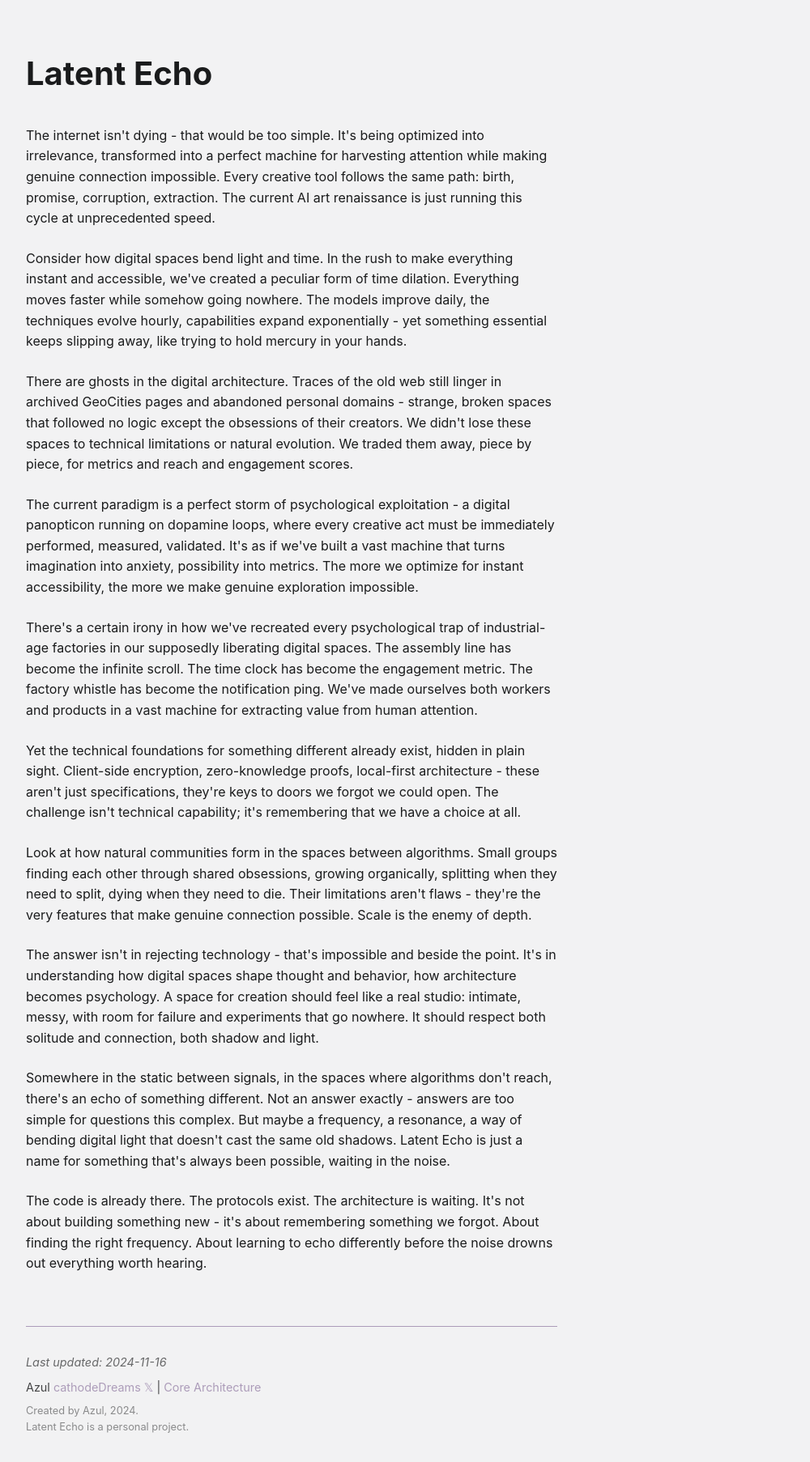
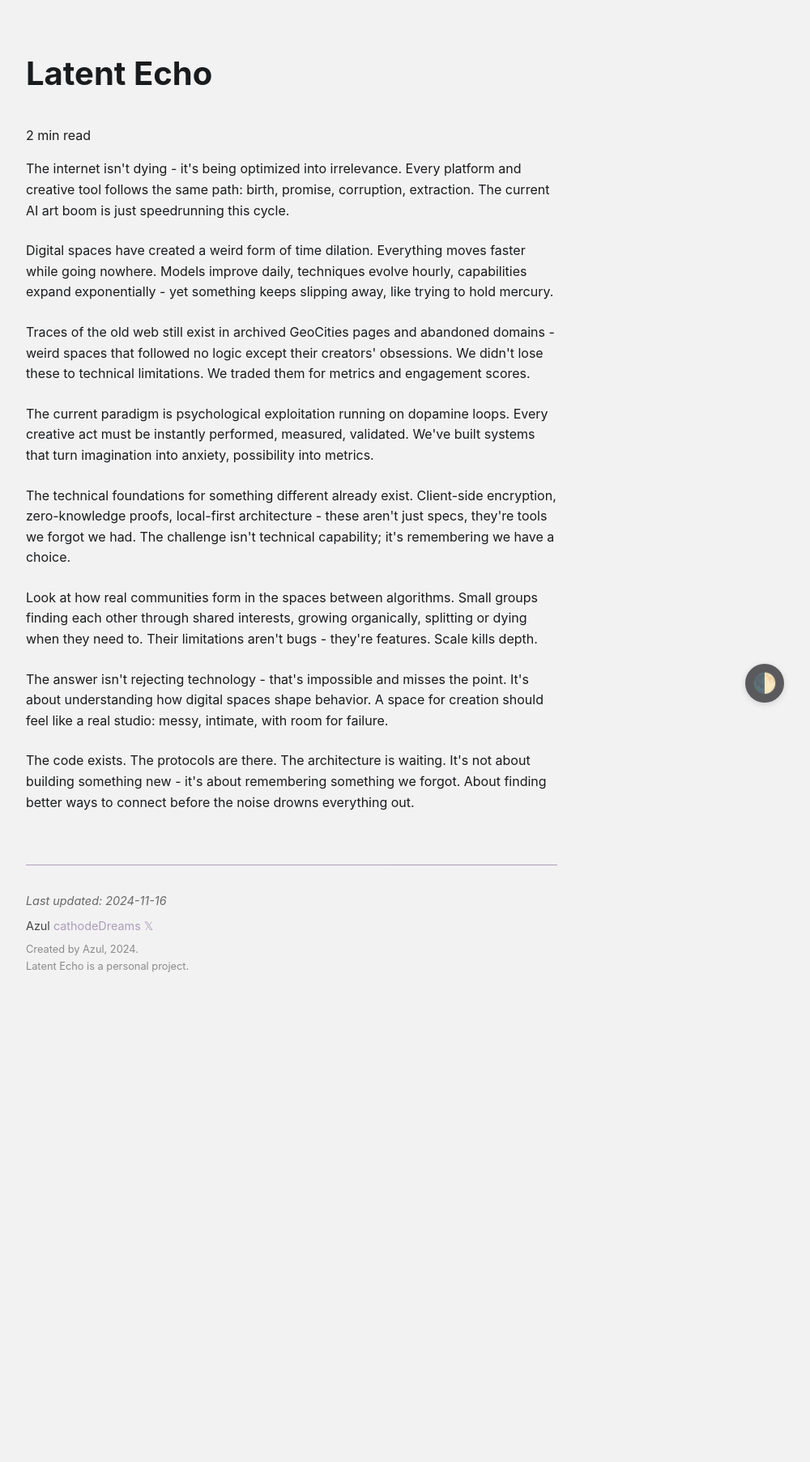
Before and after one commit to cathodeDreams/latent-echo, a Jekyll site: the page index.html, which Jekyll copies as it is, in a window 1280 px wide. Shown: the whole page at 81% size, without its empty margins (280-1280 px from the left). Built offline with Jekyll 4.4.1, drawn with Linux system fonts in a browser that asks for light colours; after the commit the page ends 1236 px from its top, so only the background shows below that.

Commit message:
git commit -m "refactor: streamline content and improve theme functionality
- Simplify and humanize main content
- Add dark/light mode toggle with persistence
- Implement Necrotic Bloom color system
- Add reading time calculation
- Clean up footer structure and attribution
- Fix theme toggle visibility and styling
- Ensure proper script loading

Technical:
- Add CSS custom properties for theming
- Implement localStorage for theme persistence
- Add responsive design improvements
- Fix button positioning and z-index
- Clean up file structure"

```diff
--- a/css/style.css
+++ b/css/style.css
@@ -61,13 +61,34 @@ a:hover {
     height: 3rem;
     cursor: pointer;
     opacity: 0.7;
-    transition: opacity 0.2s ease;
+    transition: all 0.2s ease;
     box-shadow: 0 2px 8px rgba(0, 0, 0, 0.2);
     z-index: 100;
+    display: flex;
+    align-items: center;
+    justify-content: center;
+    font-size: 1.5rem;
+    padding: 0;
 }
 
 .theme-toggle:hover {
     opacity: 1;
+    transform: scale(1.1);
+}
+
+.theme-toggle:focus {
+    outline: 2px solid var(--link-color);
+    outline-offset: 2px;
+    opacity: 1;
+}
+
+@media (max-width: 768px) {
+    .theme-toggle {
+        bottom: 1rem;
+        right: 1rem;
+        width: 2.5rem;
+        height: 2.5rem;
+    }
 }
 
 footer {
--- a/index.html
+++ b/index.html
@@ -15,43 +15,35 @@
     <main>
         <article class="manifesto">
             <p>
-                The internet isn't dying - that would be too simple. It's being optimized into irrelevance, transformed into a perfect machine for harvesting attention while making genuine connection impossible. Every creative tool follows the same path: birth, promise, corruption, extraction. The current AI art renaissance is just running this cycle at unprecedented speed.
+                The internet isn't dying - it's being optimized into irrelevance. Every platform and creative tool follows the same path: birth, promise, corruption, extraction. The current AI art boom is just speedrunning this cycle.
             </p>
 
             <p>
-                Consider how digital spaces bend light and time. In the rush to make everything instant and accessible, we've created a peculiar form of time dilation. Everything moves faster while somehow going nowhere. The models improve daily, the techniques evolve hourly, capabilities expand exponentially - yet something essential keeps slipping away, like trying to hold mercury in your hands.
+                Digital spaces have created a weird form of time dilation. Everything moves faster while going nowhere. Models improve daily, techniques evolve hourly, capabilities expand exponentially - yet something keeps slipping away, like trying to hold mercury.
             </p>
 
             <p>
-                There are ghosts in the digital architecture. Traces of the old web still linger in archived GeoCities pages and abandoned personal domains - strange, broken spaces that followed no logic except the obsessions of their creators. We didn't lose these spaces to technical limitations or natural evolution. We traded them away, piece by piece, for metrics and reach and engagement scores.
+                Traces of the old web still exist in archived GeoCities pages and abandoned domains - weird spaces that followed no logic except their creators' obsessions. We didn't lose these to technical limitations. We traded them for metrics and engagement scores.
             </p>
 
             <p>
-                The current paradigm is a perfect storm of psychological exploitation - a digital panopticon running on dopamine loops, where every creative act must be immediately performed, measured, validated. It's as if we've built a vast machine that turns imagination into anxiety, possibility into metrics. The more we optimize for instant accessibility, the more we make genuine exploration impossible.
+                The current paradigm is psychological exploitation running on dopamine loops. Every creative act must be instantly performed, measured, validated. We've built systems that turn imagination into anxiety, possibility into metrics.
             </p>
 
             <p>
-                There's a certain irony in how we've recreated every psychological trap of industrial-age factories in our supposedly liberating digital spaces. The assembly line has become the infinite scroll. The time clock has become the engagement metric. The factory whistle has become the notification ping. We've made ourselves both workers and products in a vast machine for extracting value from human attention.
+                The technical foundations for something different already exist. Client-side encryption, zero-knowledge proofs, local-first architecture - these aren't just specs, they're tools we forgot we had. The challenge isn't technical capability; it's remembering we have a choice.
             </p>
 
             <p>
-                Yet the technical foundations for something different already exist, hidden in plain sight. Client-side encryption, zero-knowledge proofs, local-first architecture - these aren't just specifications, they're keys to doors we forgot we could open. The challenge isn't technical capability; it's remembering that we have a choice at all.
+                Look at how real communities form in the spaces between algorithms. Small groups finding each other through shared interests, growing organically, splitting or dying when they need to. Their limitations aren't bugs - they're features. Scale kills depth.
             </p>
 
             <p>
-                Look at how natural communities form in the spaces between algorithms. Small groups finding each other through shared obsessions, growing organically, splitting when they need to split, dying when they need to die. Their limitations aren't flaws - they're the very features that make genuine connection possible. Scale is the enemy of depth.
+                The answer isn't rejecting technology - that's impossible and misses the point. It's about understanding how digital spaces shape behavior. A space for creation should feel like a real studio: messy, intimate, with room for failure.
             </p>
 
             <p>
-                The answer isn't in rejecting technology - that's impossible and beside the point. It's in understanding how digital spaces shape thought and behavior, how architecture becomes psychology. A space for creation should feel like a real studio: intimate, messy, with room for failure and experiments that go nowhere. It should respect both solitude and connection, both shadow and light.
-            </p>
-
-            <p>
-                Somewhere in the static between signals, in the spaces where algorithms don't reach, there's an echo of something different. Not an answer exactly - answers are too simple for questions this complex. But maybe a frequency, a resonance, a way of bending digital light that doesn't cast the same old shadows. Latent Echo is just a name for something that's always been possible, waiting in the noise.
-            </p>
-
-            <p>
-                The code is already there. The protocols exist. The architecture is waiting. It's not about building something new - it's about remembering something we forgot. About finding the right frequency. About learning to echo differently before the noise drowns out everything worth hearing.
+                The code exists. The protocols are there. The architecture is waiting. It's not about building something new - it's about remembering something we forgot. About finding better ways to connect before the noise drowns everything out.
             </p>
         </article>
     </main>
@@ -63,8 +55,7 @@
             </div>
             <div class="footer-signature">
                 Azul
-                <a href="https://x.com/cathode_dreams">cathodeDreams 𝕏</a> |
-                <a href="core-arch.md">Core Architecture</a>
+                <a href="https://x.com/cathode_dreams">cathodeDreams 𝕏</a>
             </div>
             <div class="footer-legal">
                 Created by Azul, 2024.
@@ -73,5 +64,7 @@
             </div>
         </div>
     </footer>
+
+    <script src="js/main.js"></script>
 </body>
 </html>
```
